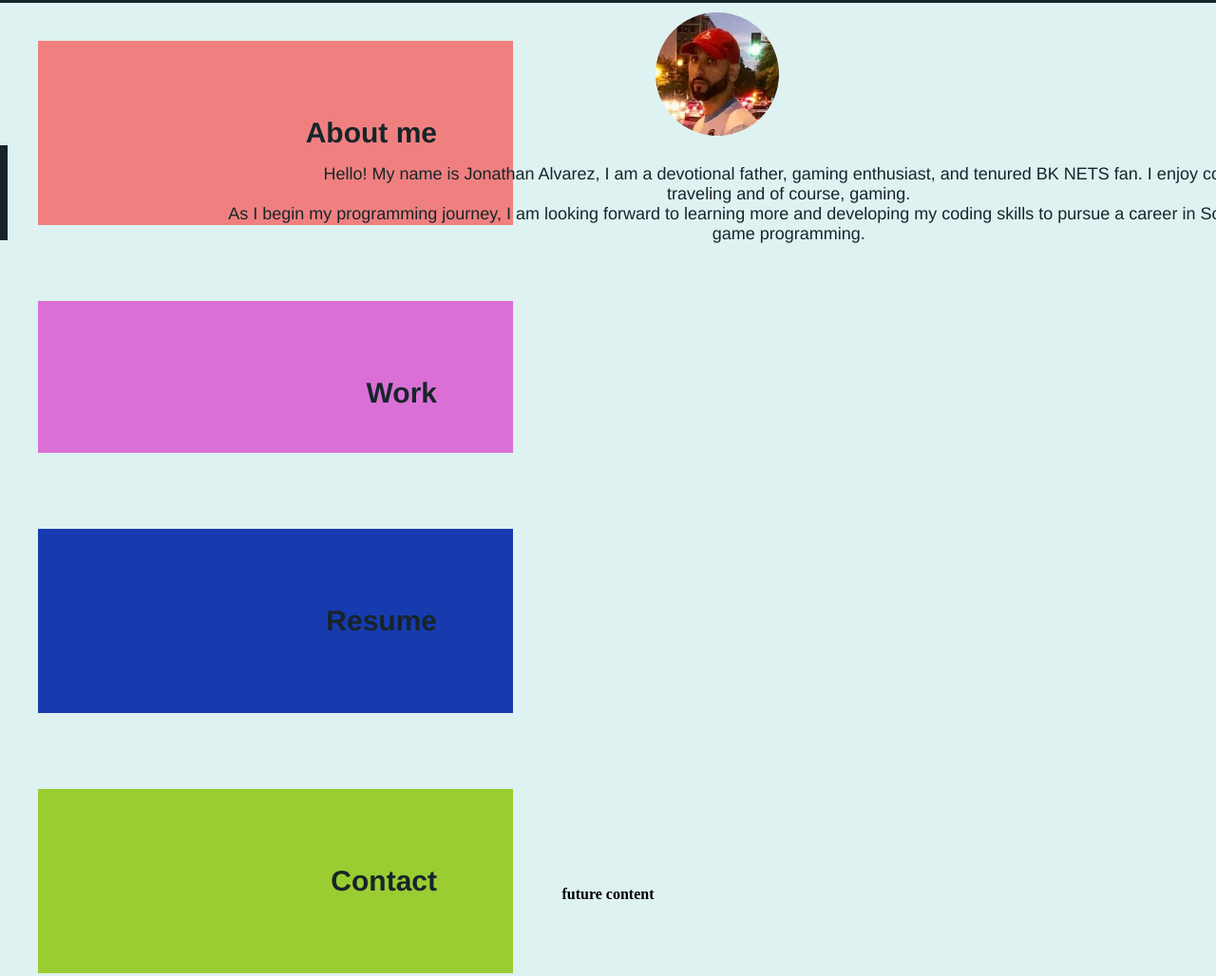
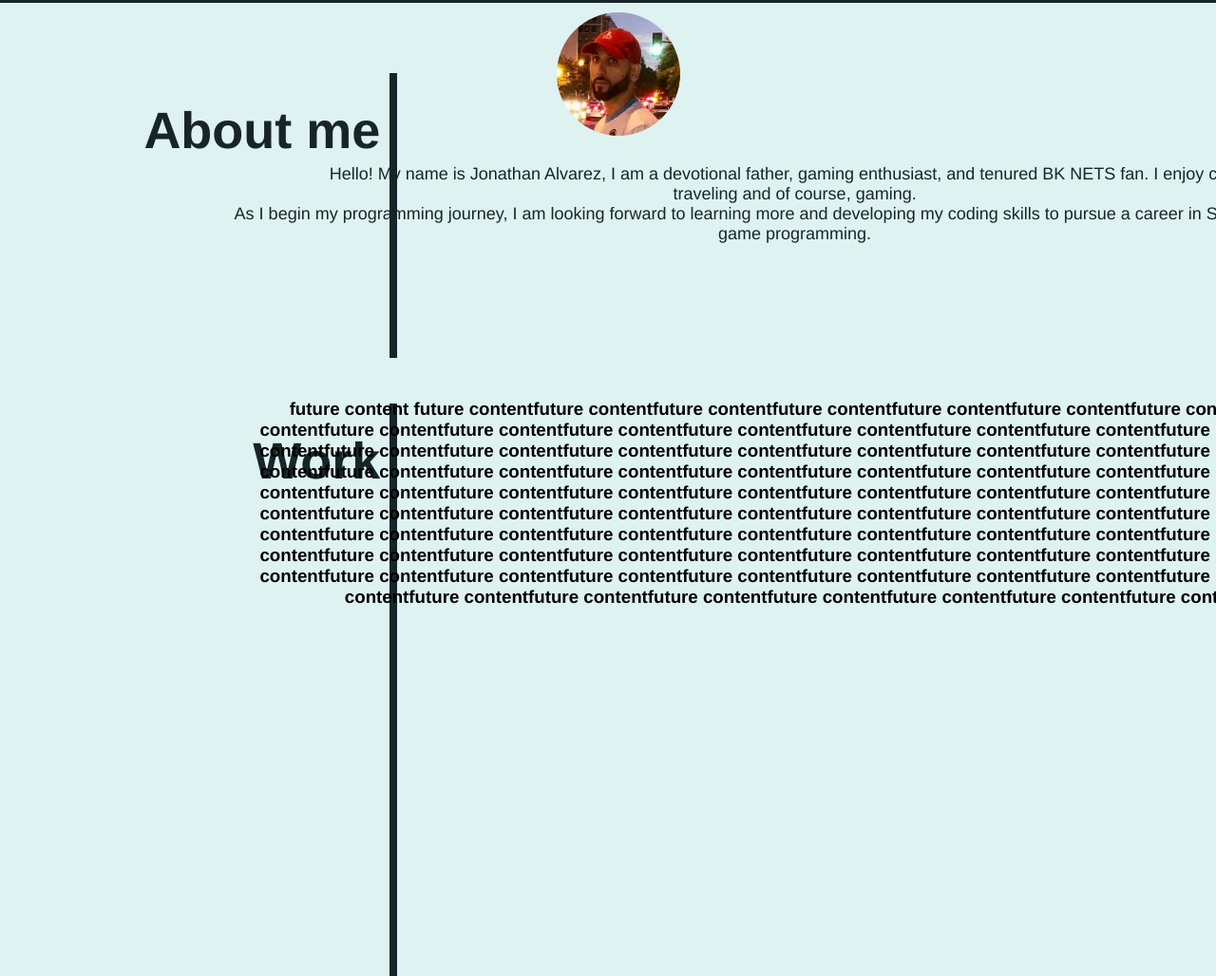
Before and after one commit to Jerzjon/my-portfolio, a plain HTML site: page index.html in a window 1280 px wide. Shown: the part 767-1795 px from the top of the page at 95% size. Drawn offline with Linux system fonts and the light colour scheme.

Commit message:
added borders and corrected margins

```diff
--- a/assets/css/style.css
+++ b/assets/css/style.css
@@ -61,12 +61,13 @@ a {
 
 .side-panel {
     float: left;
-    width: 18%;
-    height: 900px;
+    width: 15%;
+    height: 1400px;
     font-family: 'Franklin Gothic Medium', 'Arial Narrow', Arial, sans-serif;
-    font-size: 48px;
     color: #17252A;
     text-align: right;
+    margin-top: 2%;
+    margin-left: 4%;
 
 }
 
@@ -76,45 +77,51 @@ a {
 }
 
 .side-panel ul li h2 {
-    width: 500px;
+    width: 300px;
     text-align: right;
-    margin: 40px;
-    padding: 80px;
+    margin-left: 35%;
+    margin-top: 25%;
+    padding: 10px;
+    font-size: 54px;
 
 }
 
 .work-style {
-    width: 500px;
-    border: 8px;
-    padding: 50px;
-    margin-top: auto;
-    margin-bottom: auto;
-    height: 25px;
-    background:orchid;
-}
-.about-me-style {
+    padding: 10px;
     width: 100px;
-    border-right:rgb(23, 59, 175);
-    border-width: 10px;
-    margin: 10px;
-    padding: 10px;
-    background:lightcoral;
+    height: 750px;
+    margin-top: 40%;
+    line-height: 100px;
+    color: #17252A;
+    border-width: 8px;
+    border-right-style: solid;
 }
 
-.resume-style {
-    width: 800px;
-    border: 10px;
-    margin: 100px;
-    padding: 100px;
-    background:rgb(23, 59, 175);
+.about-me-style {
+    line-height: 100px;
+    text-align: right;
+    border-width: 8px;
+    border-right-style: solid;
+    height: 300px;
+    padding: 20px;
 }
 
 .contact-style {
-    width: 200px;
-    border: 10px;
-    margin: 300px;
-    padding: 100px;
-    background:yellowgreen;
+    line-height: 100px;
+    text-align: right;
+    border-width: 8px;
+    border-right-style: solid;
+    height: 250px;
+    padding: 20px;
+    padding-bottom: 50%;
+}
+
+h2 {
+    font-size: 75px;
+    float: left;
+    background-color: #def2f1;
+    font-size: 30px;
+    color: #17252A;
 }
 
 .about-me-img {
@@ -126,6 +133,7 @@ a {
     padding: 10px;
     margin: auto;
     display: block;
+    margin-left: 45%;
 }
 
 .about-me-details {
@@ -138,22 +146,23 @@ a {
     padding: 20px;
     height: 100px;
     margin: auto;
-    border-width: 8px;
-    border-left-style: solid;
-    border-color: #17252A;
-
 }
 
-h2 {
-    font-size: 75px;
-    float: left;
-    background-color: #def2f1;
-    font-size: 30px;
-    color: #17252A;
+.work-details {
+    padding: 20px;
+    text-align: center;
+    width: 1450px;
+    padding: 20px;
+    height: 750px;
+    margin: auto;
+    margin-top: 11.5%;
+    font-family: 'Franklin Gothic Medium', 'Arial Narrow', Arial, sans-serif;
 }
 
 .footer {
     padding: 30px;
+    clear: both;
+    font-family: 'Franklin Gothic Medium', 'Arial Narrow', Arial, sans-serif;
     text-align: center;
-    clear: both;
+    margin-top: 25%;
 }
--- a/index.html
+++ b/index.html
@@ -30,8 +30,6 @@
 
                 <ul><li><h2 class="work-style" id="work">Work</h2></li></ul>
 
-            <ul><li><h2 class="resume-style" id="resume">Resume</h2></li></ul>
-
                 <ul><li><h2 class="contact-style" id="contact-me">Contact</h2></li></ul>
             </aside>
 
@@ -45,8 +43,16 @@
 
 
 
+            <section class="work-details">
+            <p><h3>future content future contentfuture contentfuture contentfuture contentfuture contentfuture contentfuture contentfuture contentfuture contentfuture contentfuture contentfuture contentfuture contentfuture contentfuture contentfuture contentfuture contentfuture contentfuture contentfuture contentfuture contentfuture contentfuture contentfuture contentfuture contentfuture contentfuture contentfuture contentfuture contentfuture contentfuture contentfuture contentfuture contentfuture contentfuture <br>contentfuture contentfuture contentfuture contentfuture contentfuture contentfuture contentfuture contentfuture contentfuture contentfuture contentfuture contentfuture contentfuture contentfuture contentfuture contentfuture contentfuture contentfuture contentfuture contentfuture contentfuture contentfuture contentfuture contentfuture contentfuture contentfuture contentfuture contentfuture contentfuture contentfuture contentfuture contentfuture contentfuture contentfuture contentfuture contentfuture contentfuture contentfuture contentfuture contentfuture contentfuture contentfuture contentfuture contentfuture contentfuture contentfuture contentfuture contentfuture contentfuture contentfuture contentfuture contentfuture content</br></h3></p>
+            </section>
+
+
             <footer class="footer">
-            <h4>future content</h4>
+                <h5>Made with ❤️️ by Jonathan</h5>
+                <p>
+                    &copy; 2021 Test Sitec.
+                </p>
             </footer>
     </body>
 </html>
```
Lines whose indentation alone changed are shown as unchanged.
